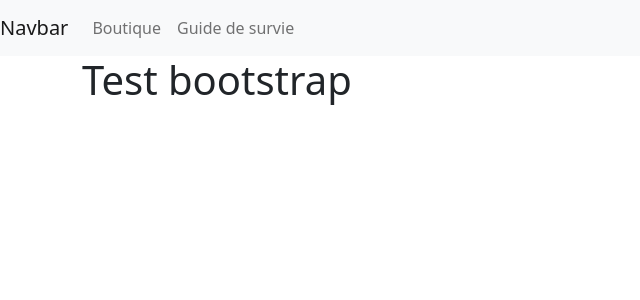
After one commit to JulietteCoetmeur/ici_paris, a Symfony app: template templates/default/index.html.twig in a window 1280 px wide. The commit adds this page. Shown: the top 300 px of the page, without its empty margins (0-640 px from the left). Run offline with Twig, Linux system fonts and the light colour scheme; the template is opened without the code that fills it, so the values that code supplies are empty; some libraries are stand-ins or nearby versions.

Commit message:
made navbar

```diff
--- /dev/null
+++ b/templates/_navbar.html.twig
@@ -0,0 +1,13 @@
+<nav class="navbar navbar-expand-lg navbar-light bg-light">
+    <a class="navbar-brand" href="#">Navbar</a>
+    <div class="collapse navbar-collapse" id="navbarSupportedContent">
+      <ul class="navbar-nav mr-auto">
+        <li class="nav-item active">
+          <a class="nav-link" href="#">Boutique <span class="sr-only"></span></a>
+        </li>
+        <li class="nav-item">
+          <a class="nav-link" href="#">Guide de survie</a>
+        </li>
+      </ul>
+    </div>
+  </nav>
--- a/templates/base.html.twig
+++ b/templates/base.html.twig
@@ -2,11 +2,26 @@
 <html>
     <head>
         <meta charset="UTF-8">
-        <title>{% block title %}Welcome!{% endblock %}</title>
-        {% block stylesheets %}{% endblock %}
+        <meta name="viewport" content="width=device-width, initial-scale=1.0">
+
+        <title>Ici c'est Paris | {% block title %}{% endblock %}</title>
+
+        {% block stylesheets %}
+        <link rel="stylesheet" href="https://pro.fontawesome.com/releases/v5.10.0/css/all.css"
+        integrity="sha384-AYmEC3Yw5cVb3ZcuHtOA93w35dYTsvhLPVnYs9eStHfGJvOvKxVfELGroGkvsg+p" crossorigin="anonymous" />
+        <link href="https://cdn.jsdelivr.net/npm/bootstrap@5.0.0-beta1/dist/css/bootstrap.min.css" rel="stylesheet" integrity="sha384-giJF6kkoqNQ00vy+HMDP7azOuL0xtbfIcaT9wjKHr8RbDVddVHyTfAAsrekwKmP1" crossorigin="anonymous">
+        <link href="https://fonts.googleapis.com/css2?family=Oswald:wght@300;400;500&family=Raleway:wght@200;300;400;500&display=swap"
+        rel="stylesheet">
+        {% endblock %}
     </head>
     <body>
+        {% include '_navbar.html.twig' %}
+
         {% block body %}{% endblock %}
-        {% block javascripts %}{% endblock %}
+
+        {% block javascripts %}
+        <script src="https://cdn.jsdelivr.net/npm/@popperjs/core@2.5.4/dist/umd/popper.min.js" integrity="sha384-q2kxQ16AaE6UbzuKqyBE9/u/KzioAlnx2maXQHiDX9d4/zp8Ok3f+M7DPm+Ib6IU" crossorigin="anonymous"></script>
+        <script src="https://cdn.jsdelivr.net/npm/bootstrap@5.0.0-beta1/dist/js/bootstrap.min.js" integrity="sha384-pQQkAEnwaBkjpqZ8RU1fF1AKtTcHJwFl3pblpTlHXybJjHpMYo79HY3hIi4NKxyj" crossorigin="anonymous"></script>
+        {% endblock %}
     </body>
 </html>
--- /dev/null
+++ b/templates/default/index.html.twig
@@ -0,0 +1,9 @@
+{% extends 'base.html.twig' %}
+
+{% block title %}Accueil{% endblock %}
+
+{% block body %}
+<div class="container">
+    <h1>Test bootstrap</h1>
+</div>
+{% endblock %}
```
Also changed, not shown: assets/styles/app.css (added, +15 -0 lines), src/Controller/DefaultController.php (added, +20 -0 lines).
